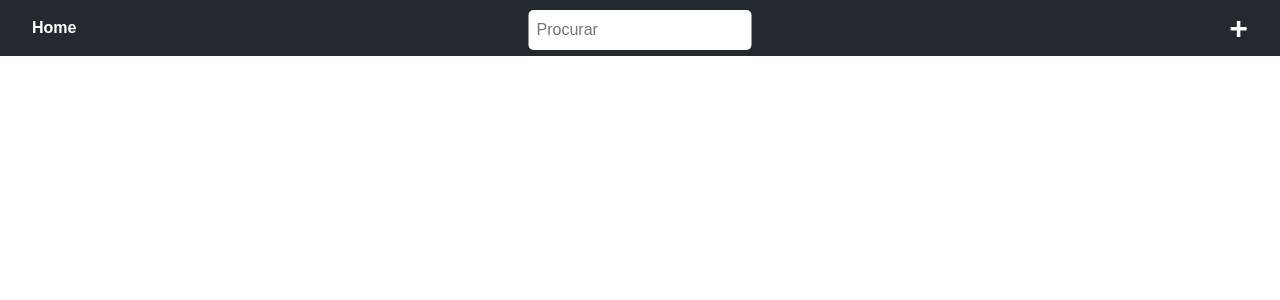
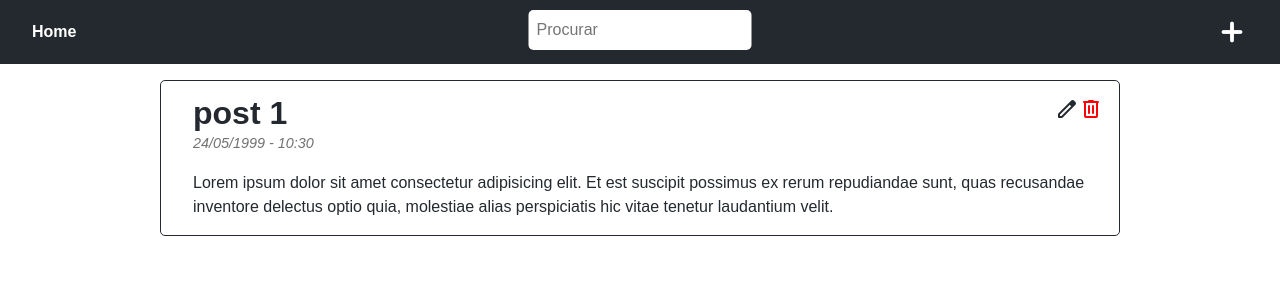
Before and after one commit to Mulleriano/blog, a Vue app: page / in a window 1280 px wide. Shown: the top 300 px of the page. Built offline with nearby package versions, Linux system fonts and the light colour scheme.

Commit message:
Adicionando evento de update post

```diff
--- a/src/App.vue
+++ b/src/App.vue
@@ -5,13 +5,23 @@ import "@/assets/css/base.css";
 export default {
   data() {
     return {
-      posts: [],
+      posts: [
+        {
+          title: "post 1",
+          datetime: "24/05/1999 - 10:30",
+          content:
+            "  Lorem ipsum dolor sit amet consectetur adipisicing elit. Et est suscipit possimus ex rerum repudiandae sunt, quas recusandae inventore delectus optio quia, molestiae alias perspiciatis hic vitae tenetur laudantium velit.",
+        },
+      ],
       search: "",
     };
   },
   methods: {
     addPost(newPost) {
       this.posts.push(newPost);
+    },
+    updatePost(updatedPost, id) {
+      this.post[id] = updatedPost;
     },
   },
 };
@@ -22,21 +32,27 @@ export default {
     <RouterLink to="/">Home</RouterLink>
     <input class="search" v-model="search" placeholder="Procurar" />
     <nav>
-      <RouterLink title="Novo Post" class="fSizeLarge" to="/create">+</RouterLink>
+      <RouterLink title="Novo Post" to="/create">
+        <span class="material-symbols-rounded fSizeLarge"> add </span>
+      </RouterLink>
     </nav>
   </header>
 
   <main>
-    <RouterView :search="search" :posts="posts" @create-post="addPost" />
+    <RouterView
+      :search="search"
+      :posts="posts"
+      @create-post="addPost"
+      @edit-post="updatePost"
+    />
   </main>
 
   <footer></footer>
 </template>
 
 <style scoped>
-
 .search {
-  position: fixed;
+  position: absolute;
   right: 50%;
   top: 0.6rem;
   margin: 0;
@@ -48,5 +64,4 @@ export default {
 .search:focus {
   outline: none;
 }
-
 </style>
```
